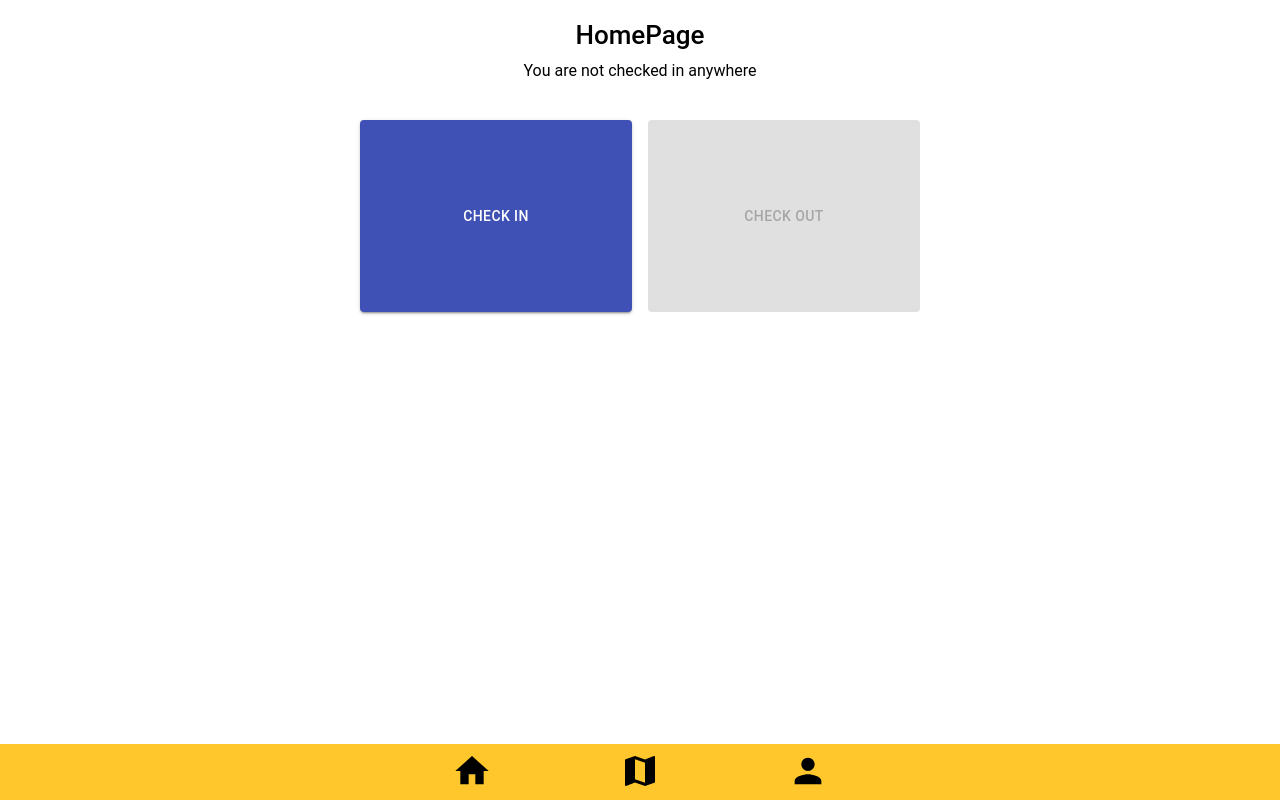
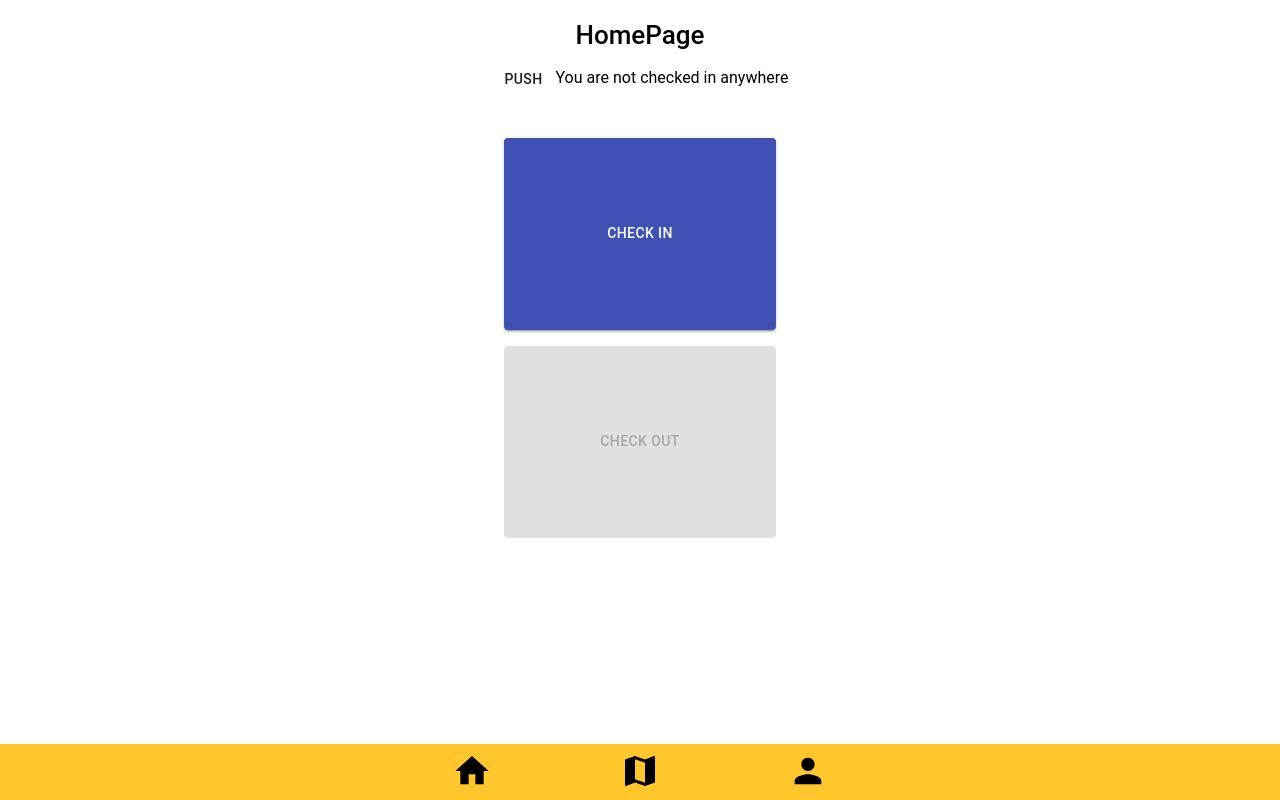
Before and after one commit to kathleencurran2021/tigerTraffic, a React (Create React App) app: page /homepage in a window 1280 px wide. Built offline with nearby package versions, Linux system fonts and the light colour scheme.

Commit message:
push notification functional on click

```diff
--- a/src/App.tsx
+++ b/src/App.tsx
@@ -40,6 +40,7 @@ import { UserContext } from './context/UserContext'
 import { TimeContext, timeProps } from './context/TimeContext'
 import { UseInterval } from './components/Stopwatch'
 import { Button } from '@material-ui/core'
+import notifications from '../../tigerTraffic/src/components/Notifications'
 const { LocalNotifications } = Plugins
 
 const App: React.FC = () => {
@@ -84,6 +85,7 @@ const App: React.FC = () => {
       Hoover.peopleInside -= 1
       Hoover.seatsAvailable += 1
       setBuilding(Building)
+      notifications.schedule(0, 0.1)
     }
   })
 
--- /dev/null
+++ b/src/components/Notifications.ts
@@ -0,0 +1,68 @@
+import { Plugins, LocalNotification } from '@capacitor/core'
+const { LocalNotifications } = Plugins
+
+class Notifications {
+  public async schedule(hour: number, minute: number) {
+    try {
+      // Request/ check permissions
+      if (!(await LocalNotifications.requestPermission()).granted) {
+        console.log('it was granted')
+        return
+      }
+
+      // Clear old notifications in prep for refresh (OPTIONAL)
+      const pending = await LocalNotifications.getPending()
+      if (pending.notifications.length > 0)
+        await LocalNotifications.cancel(pending)
+
+      console.log('something happened')
+      await LocalNotifications.schedule({
+        notifications: [
+          {
+            title: 'Tiger Traffic',
+            body: 'youve been here a minute',
+            id: 1,
+            schedule: {
+              at: new Date(new Date().getTime() + 1000),
+              repeats: true,
+            },
+          },
+        ],
+      })
+    } catch (error) {
+      console.error(error)
+    }
+  }
+}
+
+export default new Notifications()
+
+// export const Notifications = () => {
+//   async function schedule(hour: number, minute: number) {
+//     try {
+//       if (!(await LocalNotifications.requestPermission()).granted) return
+
+//       const pending = await LocalNotifications.getPending()
+//       if (pending.notifications.length > 0) {
+//         await LocalNotifications.cancel(pending)
+//       }
+//       await LocalNotifications.schedule({
+//         notifications: [
+//           {
+//             title: 'Tiger Traffic',
+//             body: "You've been here for a minute",
+//             id: 1,
+//             schedule: {
+//               on: {
+//                 hour,
+//                 minute,
+//               },
+//             },
+//           },
+//         ],
+//       })
+//     } catch (error) {
+//       console.log(error)
+//     }
+//   }
+// }
--- a/src/pages/HomePage.tsx
+++ b/src/pages/HomePage.tsx
@@ -9,6 +9,7 @@ import { Building } from '../components/Building'
 import { UserContext } from '../context/UserContext'
 import { TimeContext } from '../context/TimeContext'
 import { UseInterval } from '../components/Stopwatch'
+import notifications from '../components/Notifications'
 
 const useStyles = makeStyles((theme) => ({
   root: {
@@ -24,7 +25,6 @@ const useStyles = makeStyles((theme) => ({
     verticalAlign: 'middle',
     alignItems: 'center',
     marginTop: '2rem',
-    display: 'flex',
   },
   inButton: {
     width: '17rem',
@@ -76,6 +76,7 @@ export const HomePage: React.FC = () => {
         <IonText>
           <h1>HomePage</h1>
         </IonText>
+        <Button onClick={() => notifications.schedule(0, 0.1)}>PUSH</Button>
         {(checkin && building != Building && (
           <IonText>You are checked in to {building.name}</IonText>
         )) || <IonText>You are not checked in anywhere</IonText>}
```
Also changed, not shown: 1 other file (tests, documents, lock files or other folders).
